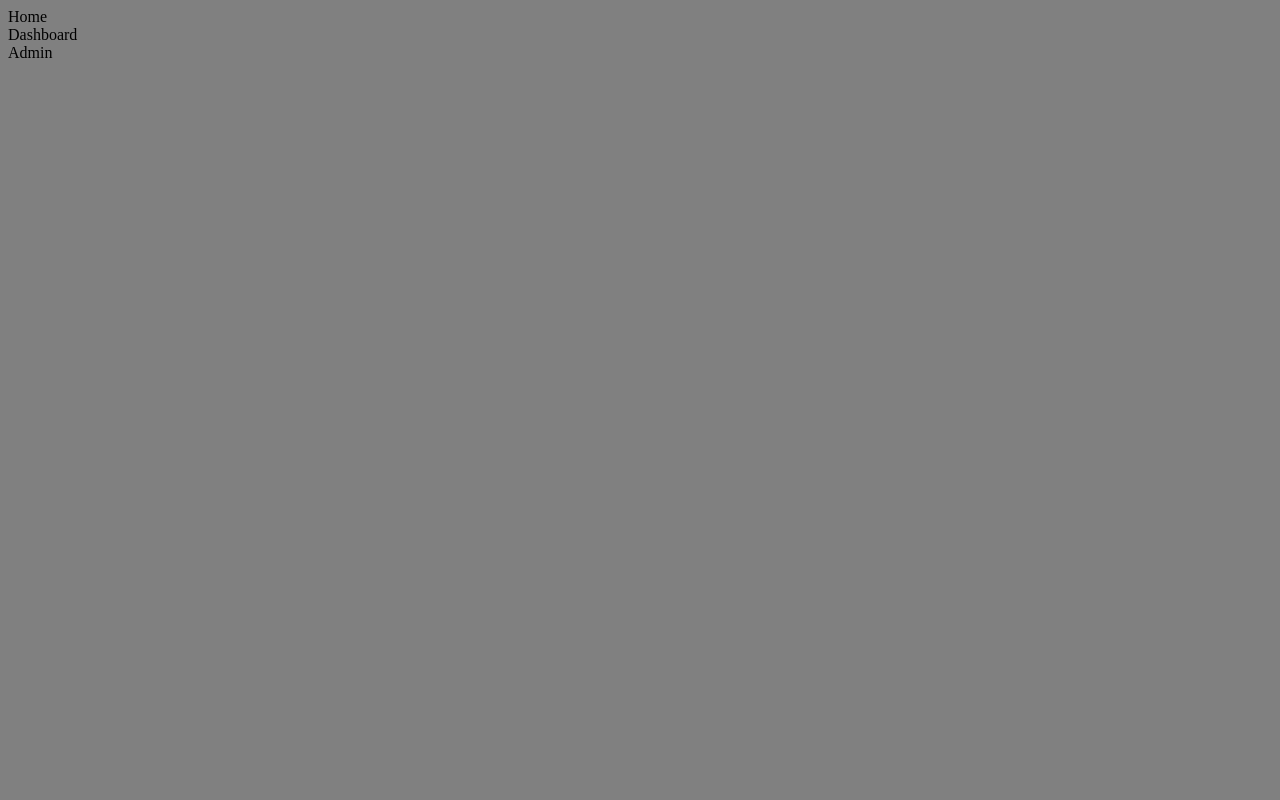
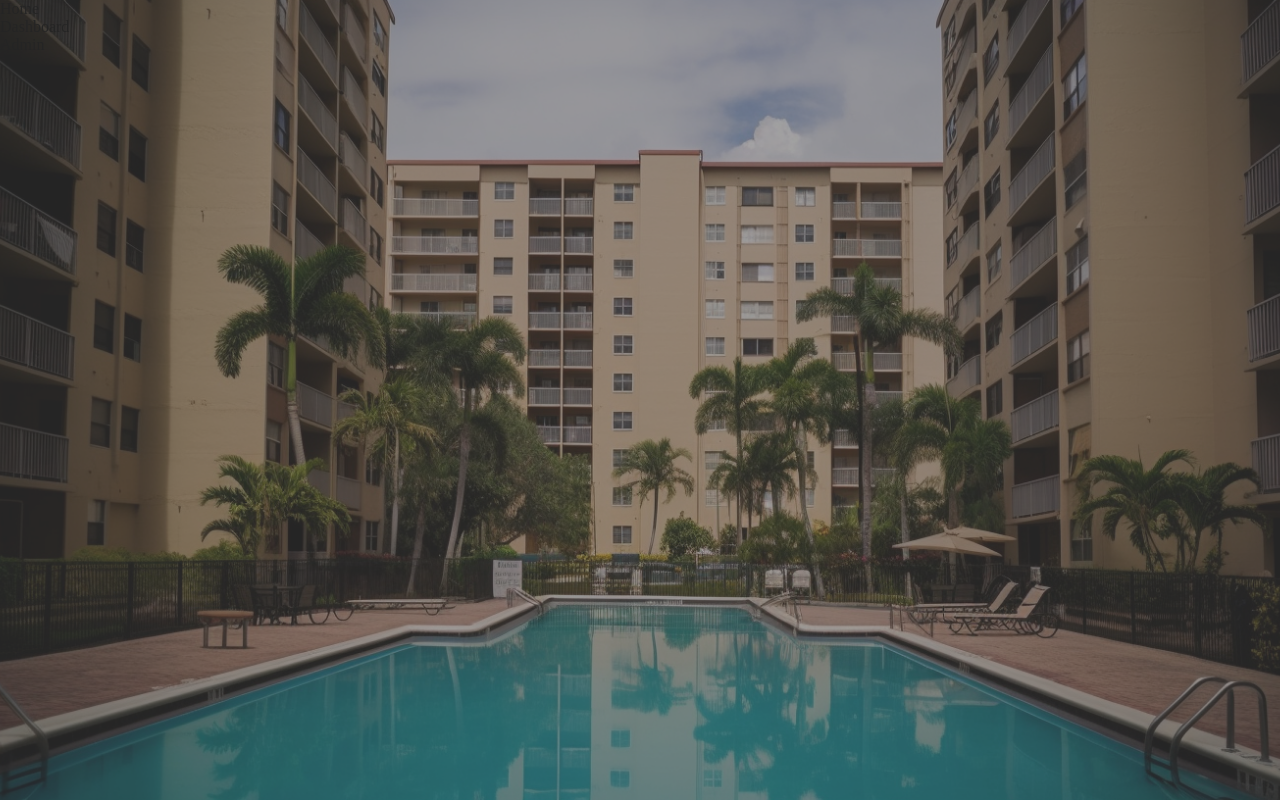
Before and after one commit to fabien1313/serenityhaven, a React (Vite) app in the folder client/: page / in a window 1280 px wide. Built offline with nearby package versions, Linux system fonts and the light colour scheme.

Commit message:
background positioned

```diff
--- a/client/src/components/App.jsx
+++ b/client/src/components/App.jsx
@@ -1,13 +1,15 @@
 import Home from "./Home"
 import Dashboard from "./Dashboard"
 import Admin from "./Admin"
+import background from "../images/background.jpg"
 
 
 
 function App() {
 
   return (
-    <div className="App">
+    <div className="app">
+      <img src={background} alt="" />
       <Home />
       <Dashboard />
       <Admin />
--- a/client/src/main.css
+++ b/client/src/main.css
@@ -1,7 +1,33 @@
+/* Global*/
+*::before, *::after, * {
+  margin: 0;
+  padding: 0;
+  box-sizing: border-box;
+}
 body {
-  background-color: gray;
-  color: black;
+  background-color: rgb(74, 74, 74);
+  overflow: hidden;
+  position: relative;
 }
+/* ------------ */
+
+
+/* App */
+.app {
+  opacity: 0.5;
+  width: 100vw;
+  height: 100vh;
+}
+.app img {
+  width: 100%;
+  height: 100%;
+  object-fit: cover;
+  position: absolute;
+  top: 0;
+  left: 0;
+  z-index: -1;
+}
+/* ------------ */
 
 /* Home css */
 
```
